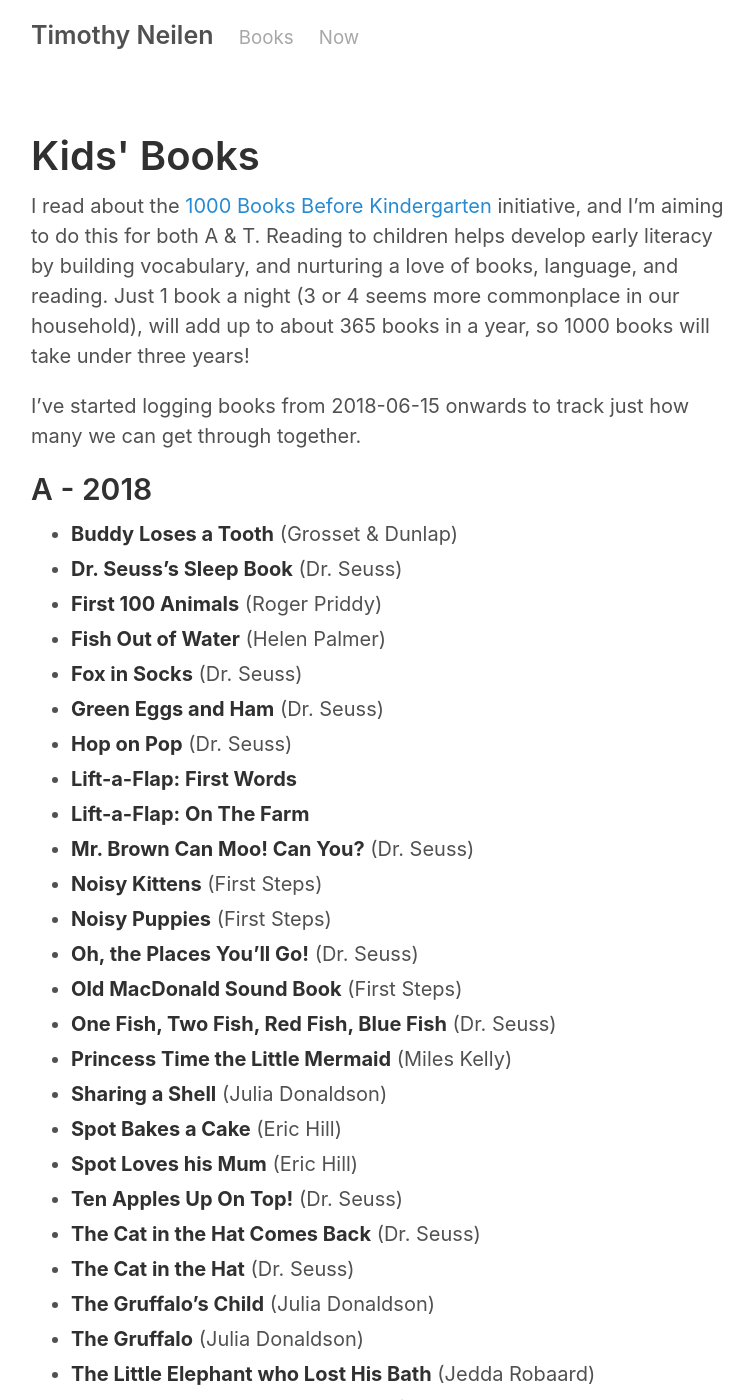
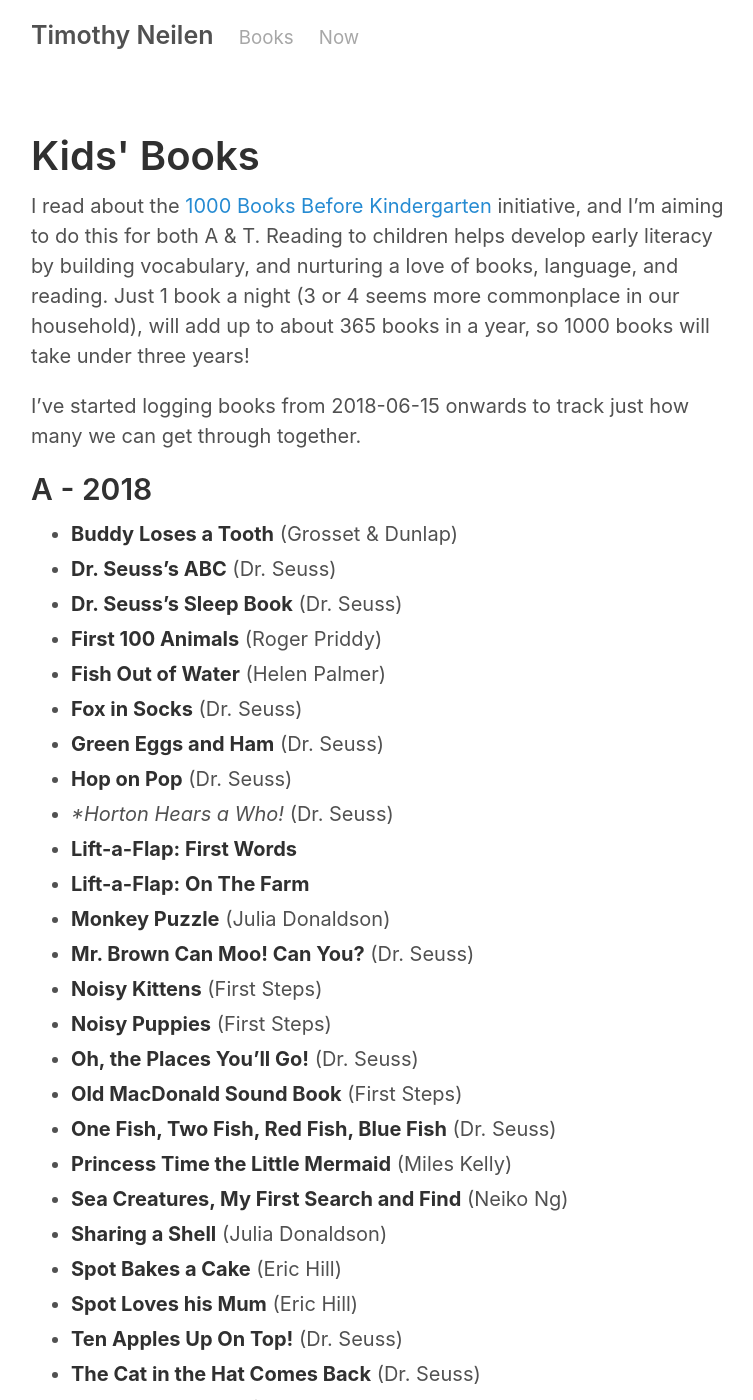
Before and after one commit to teejayen/teejayen.github.io, a Jekyll site: the page built from kidsbooks.md, in a window 1280 px wide and 1400 px high. Shown: the whole window, without its empty margins (259-1012 px from the left). Built offline with Jekyll 4.4.1, drawn with Linux system fonts in a browser that asks for light colours.

Commit message:
4 more for a

```diff
--- a/kidsbooks.md
+++ b/kidsbooks.md
@@ -11,14 +11,17 @@
 ## A - 2018
 
 - **Buddy Loses a Tooth** (Grosset & Dunlap)
+- **Dr. Seuss's ABC** (Dr. Seuss)
 - **Dr. Seuss's Sleep Book** (Dr. Seuss)
 - **First 100 Animals** (Roger Priddy)
 - **Fish Out of Water** (Helen Palmer)
 - **Fox in Socks** (Dr. Seuss)
 - **Green Eggs and Ham** (Dr. Seuss)
 - **Hop on Pop** (Dr. Seuss)
+- **Horton Hears a Who!* (Dr. Seuss)
 - **Lift-a-Flap: First Words**
 - **Lift-a-Flap: On The Farm**
+- **Monkey Puzzle** (Julia Donaldson)
 - **Mr. Brown Can Moo! Can You?** (Dr. Seuss)
 - **Noisy Kittens** (First Steps)
 - **Noisy Puppies** (First Steps)
@@ -26,6 +29,7 @@
 - **Old MacDonald Sound Book** (First Steps)
 - **One Fish, Two Fish, Red Fish, Blue Fish** (Dr. Seuss)
 - **Princess Time the Little Mermaid** (Miles Kelly)
+- **Sea Creatures, My First Search and Find** (Neiko Ng)
 - **Sharing a Shell** (Julia Donaldson)
 - **Spot Bakes a Cake** (Eric Hill)
 - **Spot Loves his Mum** (Eric Hill)
```
